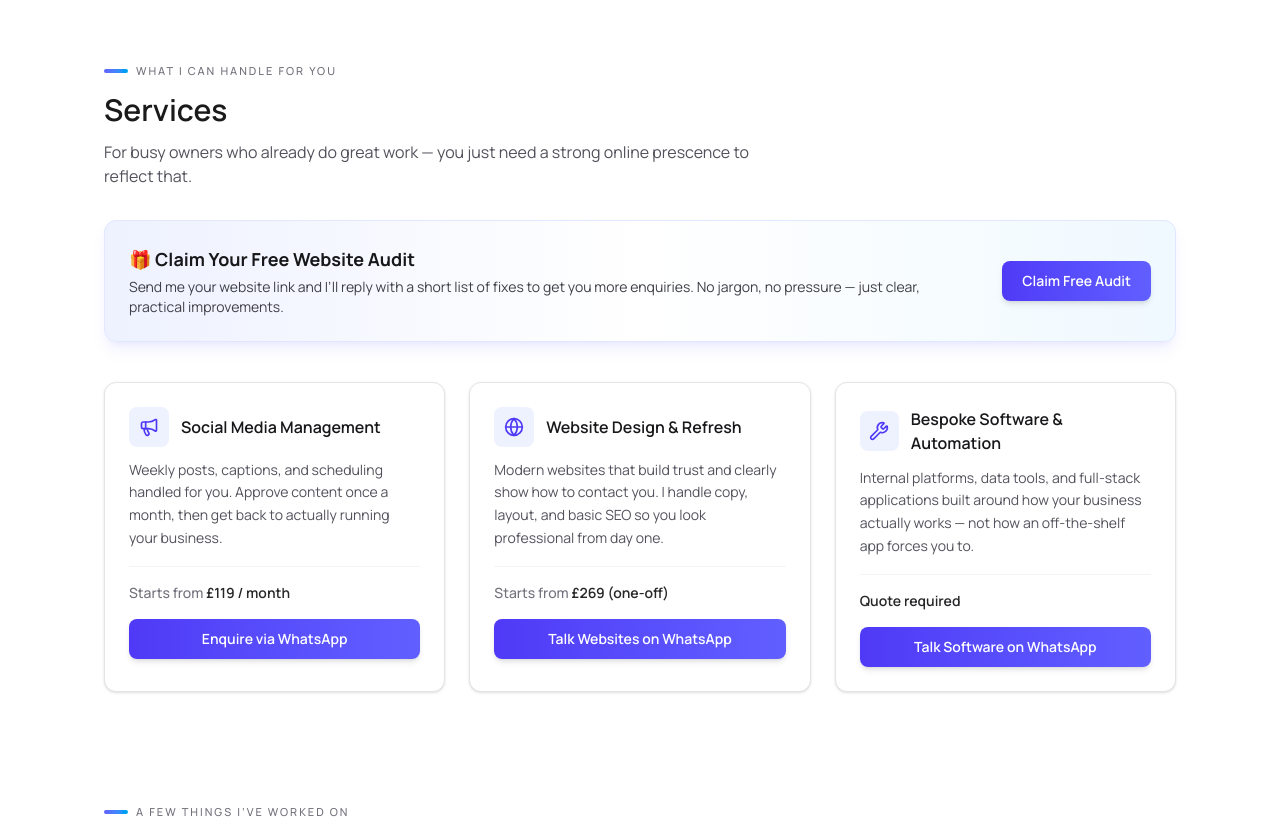
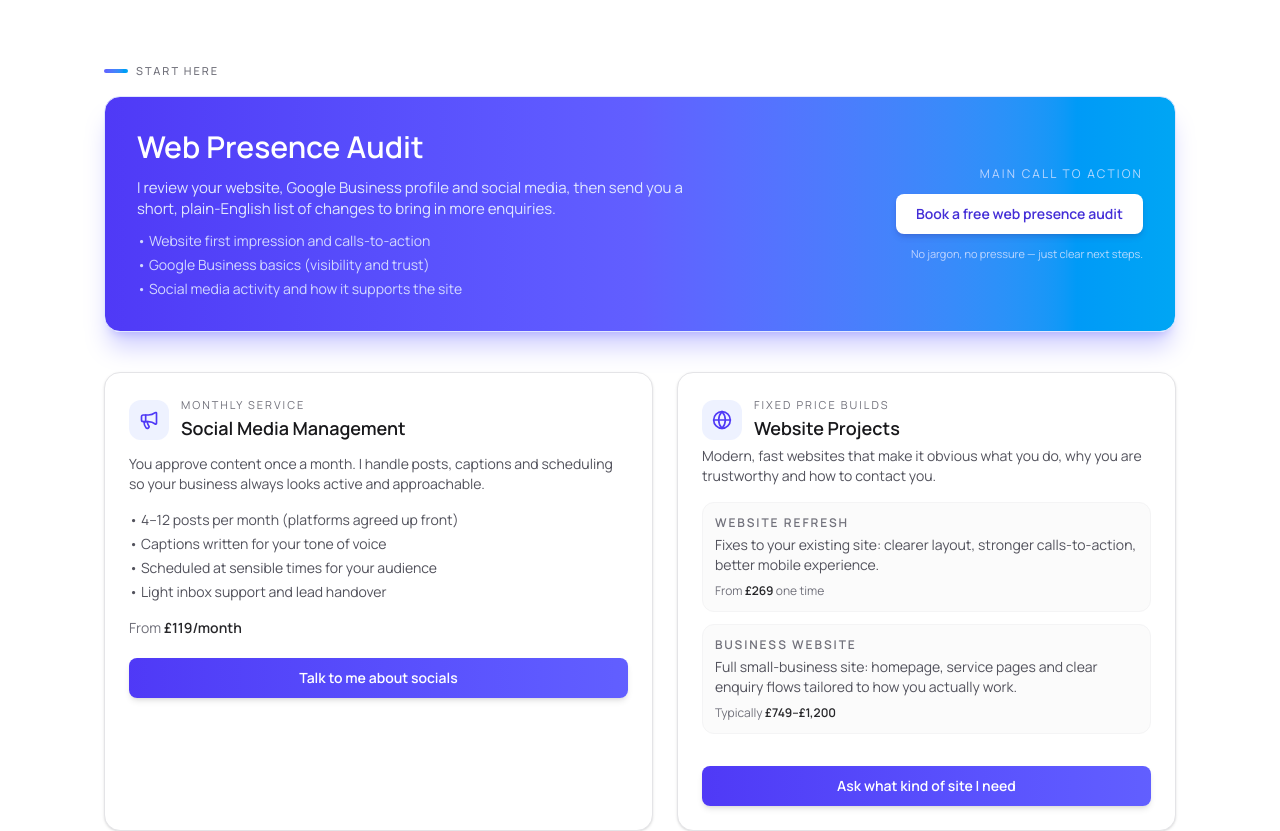
Before and after one commit to finnjefferis/jss, a Next.js app: page / in a window 1280 px wide. Shown: the part 640-1471 px from the top of the page. Built offline with nearby package versions, Linux system fonts and the light colour scheme.

Commit message:
updated services

```diff
--- a/src/app/page.tsx
+++ b/src/app/page.tsx
@@ -65,133 +65,192 @@ export default function Page() {
 {/* Mobile visual – full-width section underneath hero */}
 <HeroVisualMobile />
 
-
-
-<section id="services" className="mb-24 md:mb-28">
-  <div className="mb-3 flex items-center gap-2">
+<section id="services" className="mb-28">
+  {/* Label */}
+  <div className="mb-4 flex items-center gap-2">
     <span className="h-1 w-6 rounded-full bg-gradient-to-r from-indigo-500 to-sky-500" />
     <p className="text-[11px] font-medium uppercase tracking-[0.18em] text-zinc-500">
-      What I can handle for you
+      Start here
     </p>
   </div>
 
-  <h3 className="mb-3 text-2xl font-semibold md:text-3xl">Services</h3>
-  <p className="mb-8 max-w-2xl text-base text-zinc-600">
-    For busy owners who already do great work — you just need a strong online prescence to reflect that.
-  </p>
+  {/* Web Presence Audit – primary CTA */}
+  <div className="mb-10 overflow-hidden rounded-2xl border border-indigo-100 bg-gradient-to-r from-indigo-600 via-indigo-500 to-sky-500 p-6 text-white shadow-xl shadow-indigo-500/30 md:flex md:items-center md:justify-between md:gap-6 md:p-8">
+    <div className="space-y-3 md:max-w-xl">
+      <h2 className="text-2xl font-semibold md:text-3xl">
+        Web Presence Audit
+      </h2>
+      <p className="text-sm md:text-[15px] text-indigo-100">
+        I review your website, Google Business profile and social media,
+        then send you a short, plain-English list of changes to bring in more
+        enquiries.
+      </p>
+      <ul className="space-y-1 text-xs md:text-sm text-indigo-100/90">
+        <li>• Website first impression and calls-to-action</li>
+        <li>• Google Business basics (visibility and trust)</li>
+        <li>• Social media activity and how it supports the site</li>
+      </ul>
+    </div>
 
-  {/* Free Audit Banner */}
-  <div className="mb-10 rounded-xl border border-indigo-100 bg-gradient-to-r from-indigo-50 via-white to-sky-50 p-5 shadow-lg shadow-indigo-500/10 md:flex md:items-center md:justify-between md:gap-6 md:p-6">
-    <div>
-      <h4 className="text-lg font-bold text-zinc-900">🎁 Claim Your Free Website Audit</h4>
-      <p className="mt-1 text-sm text-zinc-700">
-        Send me your website link and I’ll reply with a short list of fixes to get you
-        more enquiries. No jargon, no pressure — just clear, practical improvements.
+    <div className="mt-6 flex flex-col items-start gap-3 md:mt-0 md:items-end">
+      <p className="text-xs uppercase tracking-[0.18em] text-indigo-100/80">
+        Main call to action
+      </p>
+      <a
+        href="https://wa.me/447887034503?text=Hi%20Finn%2C%20I’d%20like%20a%20Web%20Presence%20Audit.%20Here’s%20my%20website%20and%20social%20links%3A"
+        className="inline-flex items-center justify-center rounded-lg bg-white px-5 py-2.5 text-sm font-semibold text-indigo-700 shadow-md shadow-indigo-900/20 transition hover:bg-indigo-50"
+      >
+        Book a free web presence audit
+      </a>
+      <p className="text-[11px] text-indigo-100/80">
+        No jargon, no pressure — just clear next steps.
       </p>
     </div>
-    <a
-      href="https://wa.me/447939309355?text=Hi%20Finn%2C%20I'd%20like%20a%20free%20website%20audit."
-      className="mt-4 inline-flex shrink-0 items-center justify-center rounded-lg bg-gradient-to-r from-indigo-600 to-indigo-500 px-5 py-2.5 text-sm font-semibold text-white shadow-md transition hover:from-indigo-700 hover:to-indigo-600 md:mt-0"
-    >
-      Claim Free Audit
-    </a>
   </div>
 
-  {/* Three Service Cards */}
-  <div className="grid grid-cols-1 gap-6 md:grid-cols-3">
-
-    {/* Social Media */}
-    <div className="group rounded-xl border border-zinc-200 bg-white p-6 shadow-sm transition hover:-translate-y-1 hover:shadow-lg">
-      <div className="flex items-center gap-3">
-        <div className="flex h-10 w-10 items-center justify-center rounded-lg bg-indigo-50 text-indigo-600">
+  {/* Social first, then websites */}
+  <div className="grid grid-cols-1 gap-6 md:grid-cols-[1.1fr_minmax(0,1fr)]">
+    {/* Social Media Management */}
+    <div className="group rounded-2xl border border-zinc-200 bg-white p-6 shadow-sm transition hover:-translate-y-1 hover:shadow-lg">
+      <div className="mb-3 flex items-center gap-3">
+        <div className="flex h-10 w-10 items-center justify-center rounded-xl bg-indigo-50 text-indigo-600">
           <Megaphone className="h-5 w-5" />
         </div>
-        <h4 className="text-base font-semibold text-zinc-900">
-          Social Media Management
-        </h4>
+        <div>
+          <p className="text-[11px] uppercase tracking-[0.18em] text-zinc-500">
+            Monthly service
+          </p>
+          <h3 className="text-lg font-semibold text-zinc-900">
+            Social Media Management
+          </h3>
+        </div>
       </div>
 
-      <p className="mt-3 text-sm leading-relaxed text-zinc-600">
-        Weekly posts, captions, and scheduling handled for you. Approve content once a month,
-        then get back to actually running your business.
+      <p className="text-sm text-zinc-600">
+        You approve content once a month. I handle posts, captions and
+        scheduling so your business always looks active and approachable.
       </p>
 
-      <div className="mt-4 border-t border-zinc-100 pt-4 mb-4">
-        <p className="text-sm font-medium text-zinc-500">
-          Starts from <span className="font-semibold text-zinc-800">£119 / month</span>
-        </p>
+      <ul className="mt-4 space-y-1 text-sm text-zinc-600">
+        <li>• 4–12 posts per month (platforms agreed up front)</li>
+        <li>• Captions written for your tone of voice</li>
+        <li>• Scheduled at sensible times for your audience</li>
+        <li>• Light inbox support and lead handover</li>
+      </ul>
+
+      <p className="mt-4 text-sm text-zinc-500">
+        From <span className="font-semibold text-zinc-800">£119/month</span>
+      </p>
+
+      <a
+        href="https://wa.me/447887034503?text=Hi%20Finn%2C%20I’m%20interested%20in%20Social%20Media%20Management.%20Can%20you%20tell%20me%20what%20you’d%20suggest%20for%20my%20business%3F"
+        className="mt-5 inline-flex w-full items-center justify-center rounded-lg bg-gradient-to-r from-indigo-600 to-indigo-500 px-5 py-2.5 text-sm font-semibold text-white shadow-md transition hover:from-indigo-700 hover:to-indigo-600"
+      >
+        Talk to me about socials
+      </a>
+    </div>
+
+    {/* Website builds */}
+    <div className="space-y-4 rounded-2xl border border-zinc-200 bg-white p-6 shadow-sm">
+      <div className="mb-1 flex items-center gap-3">
+        <div className="flex h-10 w-10 items-center justify-center rounded-xl bg-indigo-50 text-indigo-600">
+          <Globe className="h-5 w-5" />
+        </div>
+        <div>
+          <p className="text-[11px] uppercase tracking-[0.18em] text-zinc-500">
+            Fixed price builds
+          </p>
+          <h3 className="text-lg font-semibold text-zinc-900">
+            Website Projects
+          </h3>
+        </div>
+      </div>
+
+      <p className="text-sm text-zinc-600">
+        Modern, fast websites that make it obvious what you do, why you are
+        trustworthy and how to contact you.
+      </p>
+
+      <div className="mt-3 grid grid-cols-1 gap-3 text-sm text-zinc-600">
+        <div className="rounded-xl border border-zinc-100 bg-zinc-50/70 p-3">
+          <p className="text-xs font-semibold uppercase tracking-[0.16em] text-zinc-500">
+            Website Refresh
+          </p>
+          <p className="mt-1 text-sm">
+            Fixes to your existing site: clearer layout, stronger calls-to-action,
+            better mobile experience.
+          </p>
+          <p className="mt-2 text-xs text-zinc-500">
+            From <span className="font-semibold text-zinc-800">£269</span> one time
+          </p>
+        </div>
+
+        <div className="rounded-xl border border-zinc-100 bg-zinc-50/70 p-3">
+          <p className="text-xs font-semibold uppercase tracking-[0.16em] text-zinc-500">
+            Business Website
+          </p>
+          <p className="mt-1 text-sm">
+            Full small-business site: homepage, service pages and clear enquiry
+            flows tailored to how you actually work.
+          </p>
+          <p className="mt-2 text-xs text-zinc-500">
+            Typically <span className="font-semibold text-zinc-800">£749–£1,200</span>
+          </p>
+        </div>
       </div>
 
       <a
-        href="https://wa.me/447939309355?text=Hi%20Finn%2C%20I'm%20interested%20in%20Social%20Media%20management.%20Can%20we%20talk%3F"
-        className="inline-flex w-full items-center justify-center rounded-lg bg-gradient-to-r from-indigo-600 to-indigo-500 px-4 py-2.5 text-sm font-semibold text-white shadow-md transition hover:from-indigo-700 hover:to-indigo-600"
+        href="https://wa.me/447887034503?text=Hi%20Finn%2C%20I’m%20thinking%20about%20a%20new%20website.%20Can%20you%20advise%20whether%20I%20need%20a%20refresh%20or%20a%20full%20build%3F"
+        className="mt-4 inline-flex w-full items-center justify-center rounded-lg bg-gradient-to-r from-indigo-600 to-indigo-500 px-5 py-2.5 text-sm font-semibold text-white shadow-md transition hover:from-indigo-700 hover:to-indigo-600"
       >
-        Enquire via WhatsApp
+        Ask what kind of site I need
       </a>
     </div>
+  </div>
 
-    {/* Websites */}
-    <div className="group rounded-xl border border-zinc-200 bg-white p-6 shadow-sm transition hover:-translate-y-1 hover:shadow-lg">
-      <div className="flex items-center gap-3">
-        <div className="flex h-10 w-10 items-center justify-center rounded-lg bg-indigo-50 text-indigo-600">
-          <Globe className="h-5 w-5" />
-        </div>
-        <h4 className="text-base font-semibold text-zinc-900">
-          Website Design & Refresh
+  {/* Ongoing care – not optional for hosted sites */}
+  <div className="mt-10 rounded-2xl border border-indigo-100 bg-indigo-50/70 px-5 py-5 shadow-md shadow-indigo-100 md:flex md:items-center md:justify-between md:gap-6">
+    <div className="flex items-start gap-3">
+      <div className="mt-1 flex h-8 w-8 items-center justify-center rounded-full bg-indigo-600 text-white">
+        <Wrench className="h-4 w-4" />
+      </div>
+      <div>
+        <p className="text-[11px] font-semibold uppercase tracking-[0.18em] text-indigo-700">
+          Included with hosted sites
+        </p>
+        <h4 className="mt-1 text-sm font-semibold text-zinc-900">
+          JSS Ongoing Care
         </h4>
-      </div>
-
-      <p className="mt-3 text-sm leading-relaxed text-zinc-600">
-        Modern websites that build trust and clearly show how to contact you.
-        I handle copy, layout, and basic SEO so you look professional from day one.
-      </p>
-
-      <div className="mt-4 border-t border-zinc-100 pt-4 mb-4">
-        <p className="text-sm font-medium text-zinc-500">
-          Starts from <span className="font-semibold text-zinc-800">£269 (one-off)</span>
+        <p className="mt-1 text-sm text-zinc-700">
+          Every website I host comes with a care plan by default — so you are not
+          left managing updates or fixes alone.
+        </p>
+        <p className="mt-2 text-xs text-zinc-600">
+          Plans start at <span className="font-semibold text-zinc-900">£11/month</span> for
+          sites that rarely change, and scale up if you want more frequent content
+          edits and support.
         </p>
       </div>
-
-      <a
-        href="https://wa.me/447939309355?text=Hi%20Finn%2C%20I'd%20like%20a%20website%20designed%20or%20refreshed.%20Can%20you%20advise%3F"
-        className="inline-flex w-full items-center justify-center rounded-lg bg-gradient-to-r from-indigo-600 to-indigo-500 px-4 py-2.5 text-sm font-semibold text-white shadow-md transition hover:from-indigo-700 hover:to-indigo-600"
-      >
-        Talk Websites on WhatsApp
-      </a>
     </div>
 
-{/* 3. Bespoke Software */}
-<div className="group rounded-xl border border-zinc-200 bg-white p-6 shadow-sm transition hover:-translate-y-1 hover:shadow-lg">
-  <div className="flex items-center gap-3">
-    <div className="flex h-10 w-10 items-center justify-center rounded-lg bg-indigo-50 text-indigo-600">
-      <Wrench className="h-5 w-5" />
+    <div className="mt-4 md:mt-0">
+      <p className="text-[11px] text-zinc-600">
+        We will choose the right level during your audit or project call.
+      </p>
     </div>
-    <h4 className="text-base font-semibold text-zinc-900">
-      Bespoke Software & Automation
-    </h4>
   </div>
 
-  <p className="mt-3 text-sm leading-relaxed text-zinc-600">
-    Internal platforms, data tools, and full-stack applications built around how
-    your business actually works — not how an off-the-shelf app forces you to.
-  </p>
-
-
-
-  <div className="mt-4 border-t border-zinc-100 pt-4 mb-4">
-    <p className="text-sm font-medium text-zinc-500">
-      <span className="font-semibold text-zinc-800">Quote required</span>
+  {/* Secondary CTA – still audit-focused */}
+  <div className="mt-10 text-center">
+    <a
+      href="https://wa.me/447887034503?text=Hi%20Finn%2C%20I’d%20like%20a%20Web%20Presence%20Audit.%20Here’s%20my%20website%20and%20socials%3A"
+      className="inline-flex items-center justify-center rounded-md bg-gradient-to-r from-indigo-600 to-indigo-500 px-6 py-3 text-sm font-medium text-white shadow-md transition hover:from-indigo-700 hover:to-indigo-600"
+    >
+      Start with a free web presence audit
+    </a>
+    <p className="mt-3 text-sm text-zinc-500">
+      One WhatsApp message, then a clear list of changes that will actually help.
     </p>
-  </div>
-
-  <a
-    href="https://wa.me/447939309355?text=Hi%20Finn%2C%20I'd%20like%20to%20discuss%20a%20bespoke%20software%20project."
-    className="inline-flex w-full items-center justify-center rounded-lg bg-gradient-to-r from-indigo-600 to-indigo-500 px-4 py-2.5 text-sm font-semibold text-white shadow-md transition hover:from-indigo-700 hover:to-indigo-600"
-  >
-    Talk Software on WhatsApp
-  </a>
-</div>
-
   </div>
 </section>
 
```
